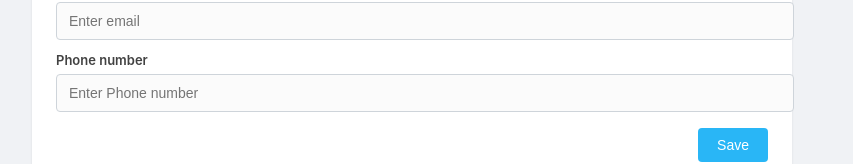
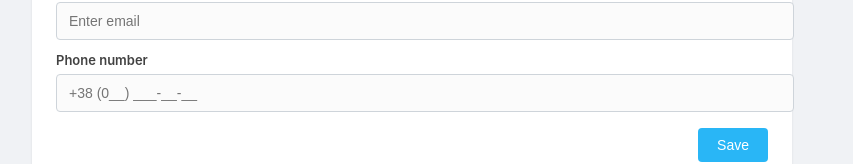
Before and after one commit to KarinaOvsepian/vue-lottery-app, a Vue app in the folder vue-lottery-app/: page / in a window 1280 px wide. Shown: the part 372-536 px from the top of the page, without its empty margins (228-1081 px from the left). Built offline with nearby package versions, Linux system fonts and the light colour scheme; the HTML template or start-up script is replaced by a standard one.

Commit message:
feat: add phome mask in form

```diff
--- a/vue-lottery-app/src/components/ui/AppInput.vue
+++ b/vue-lottery-app/src/components/ui/AppInput.vue
@@ -15,7 +15,6 @@ withDefaults(defineProps<Props>(), {
   id: ''
 });
 
-// Двостороннє зв'язування значення поля
 const modelValue = defineModel<string>({ default: '' });
 </script>
 
@@ -35,12 +34,11 @@ const modelValue = defineModel<string>({ default: '' });
           }
         ]"
       />
-      <!-- Зелена галочка валідності з макету -->
       <span v-if="isValid && !error" class="valid-icon">✓</span>
     </div>
-    <!-- Вивід тексту помилки без alert -->
     <span v-if="error" class="error-message">{{ error }}</span>
   </div>
+
 </template>
 
 <style scoped lang="scss">
--- a/vue-lottery-app/src/components/ui/RegisterBlock.vue
+++ b/vue-lottery-app/src/components/ui/RegisterBlock.vue
@@ -28,7 +28,43 @@ const touched = reactive<Record<keyof ParticipantFormData, boolean>>({
 });
 
 const emailRegex = /^[^\s@]+@[^\s@]+\.[^\s@]+$/;
-const phoneRegex = /^\+380\d{9}$/;
+const formatPhoneNumber = (value: string): string => {
+  const digits = value.replace(/\D/g, '');
+
+  if (!digits) return '';
+
+  let cleanDigits = digits;
+  if (cleanDigits.startsWith('380')) {
+    cleanDigits = cleanDigits.slice(2);
+  } else if (cleanDigits.startsWith('38')) {
+    cleanDigits = cleanDigits.slice(2);
+  }
+
+  const part = cleanDigits.slice(0, 10);
+
+  let result = '+38 (';
+  if (part.length > 0) {
+    result += part.slice(0, 3);
+  }
+  if (part.length >= 3) {
+    result += ') ';
+  }
+  if (part.length > 3) {
+    result += part.slice(3, 6);
+  }
+  if (part.length > 6) {
+    result += '-' + part.slice(6, 8);
+  }
+  if (part.length > 8) {
+    result += '-' + part.slice(8, 10);
+  }
+
+  return result;
+};
+
+const handlePhoneInput = (val: string) => {
+  form.phone = formatPhoneNumber(val);
+};
 
 const validate = (): boolean => {
   let isValid = true;
@@ -68,11 +104,13 @@ const validate = (): boolean => {
     }
   }
 
+  const rawPhone = form.phone.replace(/[\s()-]/g, '');
+
   if (!form.phone.trim()) {
     errors.phone = 'This value is required';
     isValid = false;
-  } else if (!phoneRegex.test(form.phone.trim())) {
-    errors.phone = 'Format must be +380XXXXXXXXX (9 digits after code)';
+  } else if (!/^\+380\d{9}$/.test(rawPhone)) {
+    errors.phone = 'Format must be +38 (0XX) XXX-XX-XX';
     isValid = false;
   }
 
@@ -157,10 +195,11 @@ const handleSubmit = () => {
         <label for="reg-phone">Phone number</label>
         <AppInput
           id="reg-phone"
-          v-model="form.phone"
-          placeholder="Enter Phone number"
+          :model-value="form.phone"
+          placeholder="+38 (0__) ___-__-__"
           :error="errors.phone"
           :is-valid="touched.phone && !errors.phone"
+          @update:model-value="handlePhoneInput"
           @blur="touched.phone = true"
         />
       </div>
```
